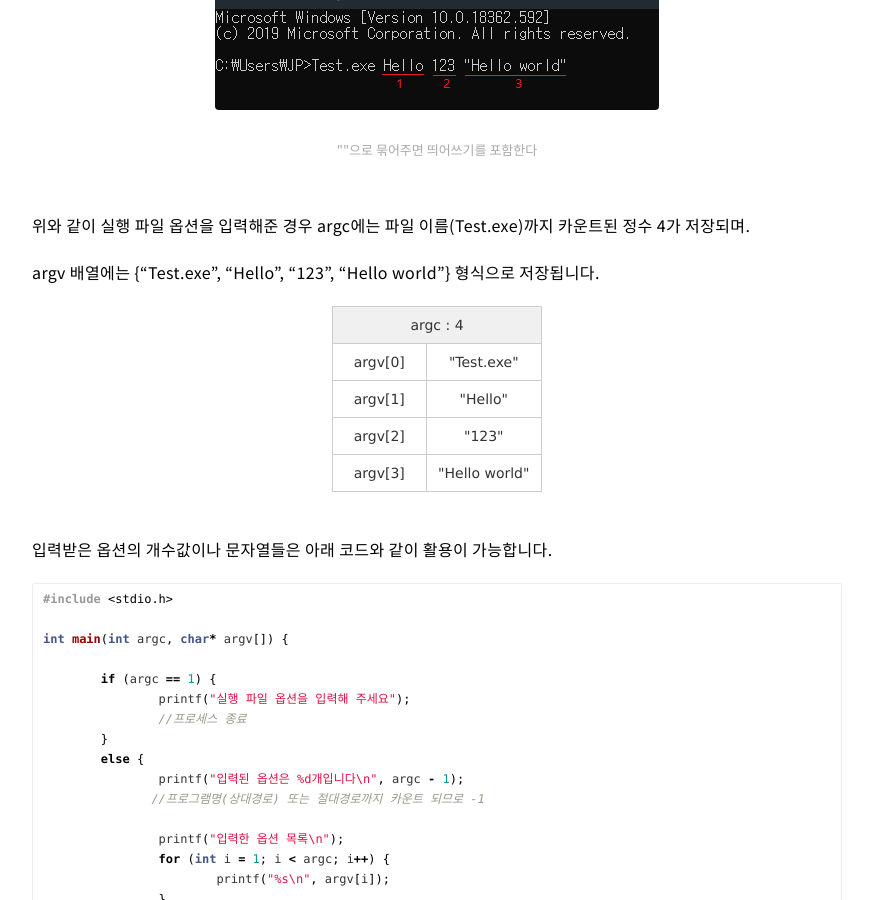
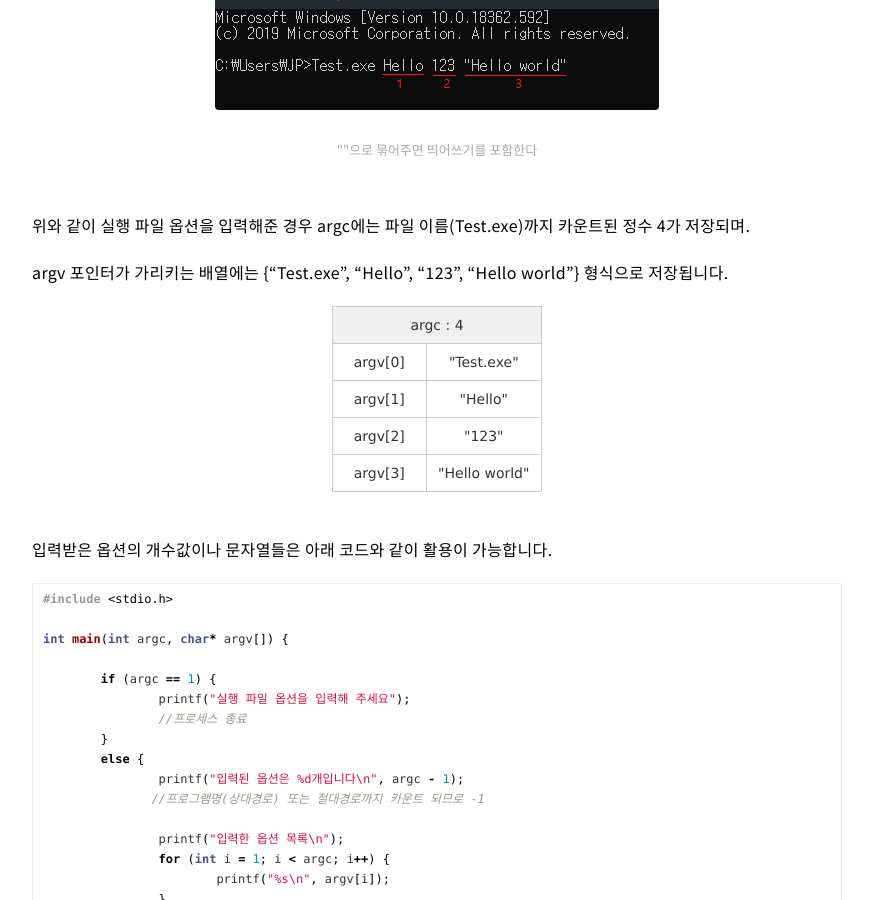
Before and after one commit to pil9/pil9.github.io, a Jekyll site: the page built from _posts/2020-01-22-c-language-argv.md, in a window 1280 px wide and 900 px high, scrolled down 1010 px. Shown: the whole window, without its empty margins (203-1076 px from the left). Built offline with Jekyll 4.4.1, drawn with Linux system fonts in a browser that asks for light colours; comment, search, counter and statistics services are not loaded.

Commit message:
post update

```diff
--- a/_posts/2020-01-22-c-language-argv.md
+++ b/_posts/2020-01-22-c-language-argv.md
@@ -49,7 +49,7 @@ shutdown /help
 
 위와 같이 실행 파일 옵션을 입력해준 경우 argc에는 파일 이름(Test.exe)까지 카운트된 정수 4가 저장되며.
 
-argv 배열에는 {"Test.exe", "Hello", "123", "Hello world"} 형식으로 저장됩니다.
+argv 포인터가 가리키는 배열에는 {"Test.exe", "Hello", "123", "Hello world"} 형식으로 저장됩니다.
 
 
 <table class="tg center" style="undefined;table-layout: fixed; width: 210px;">
```
